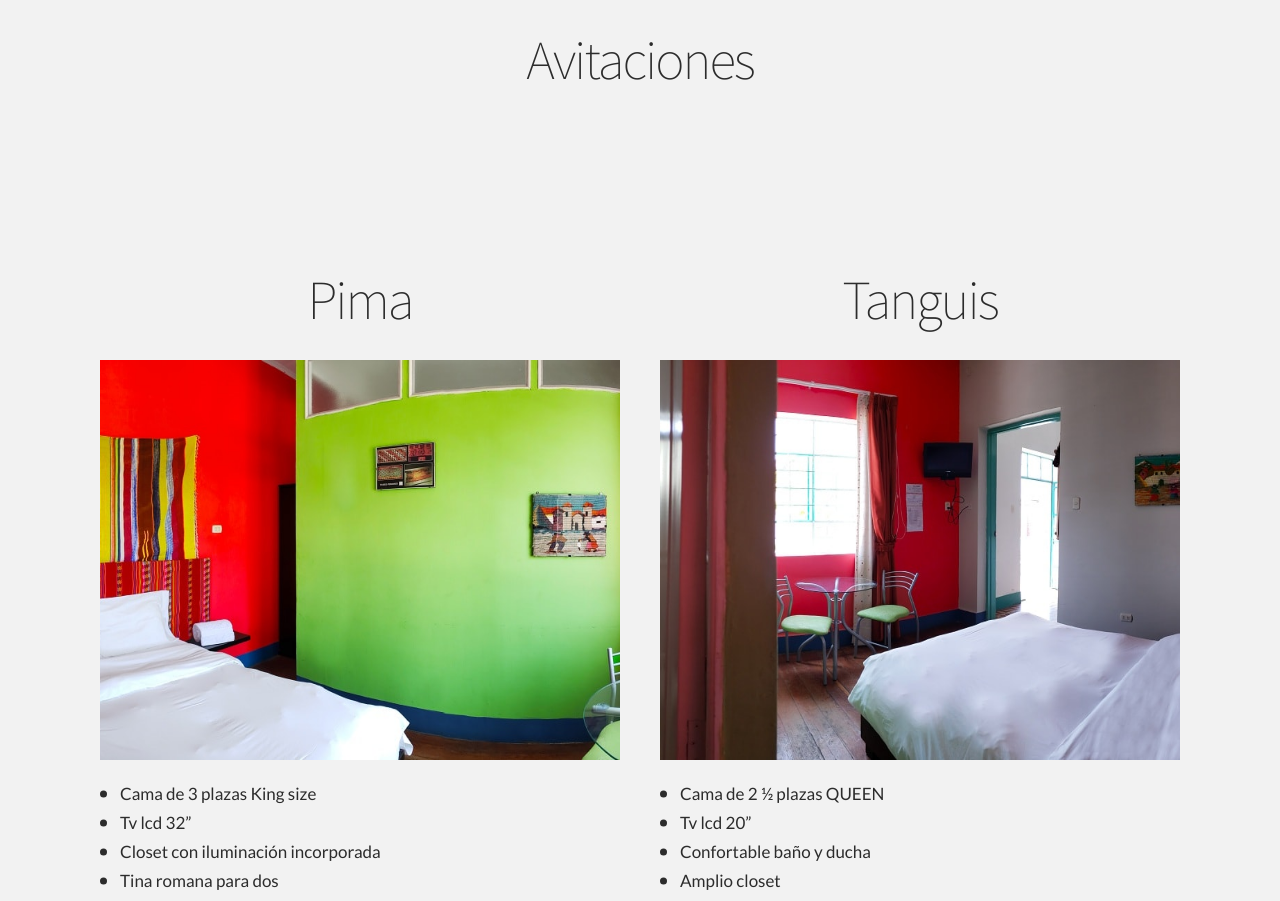
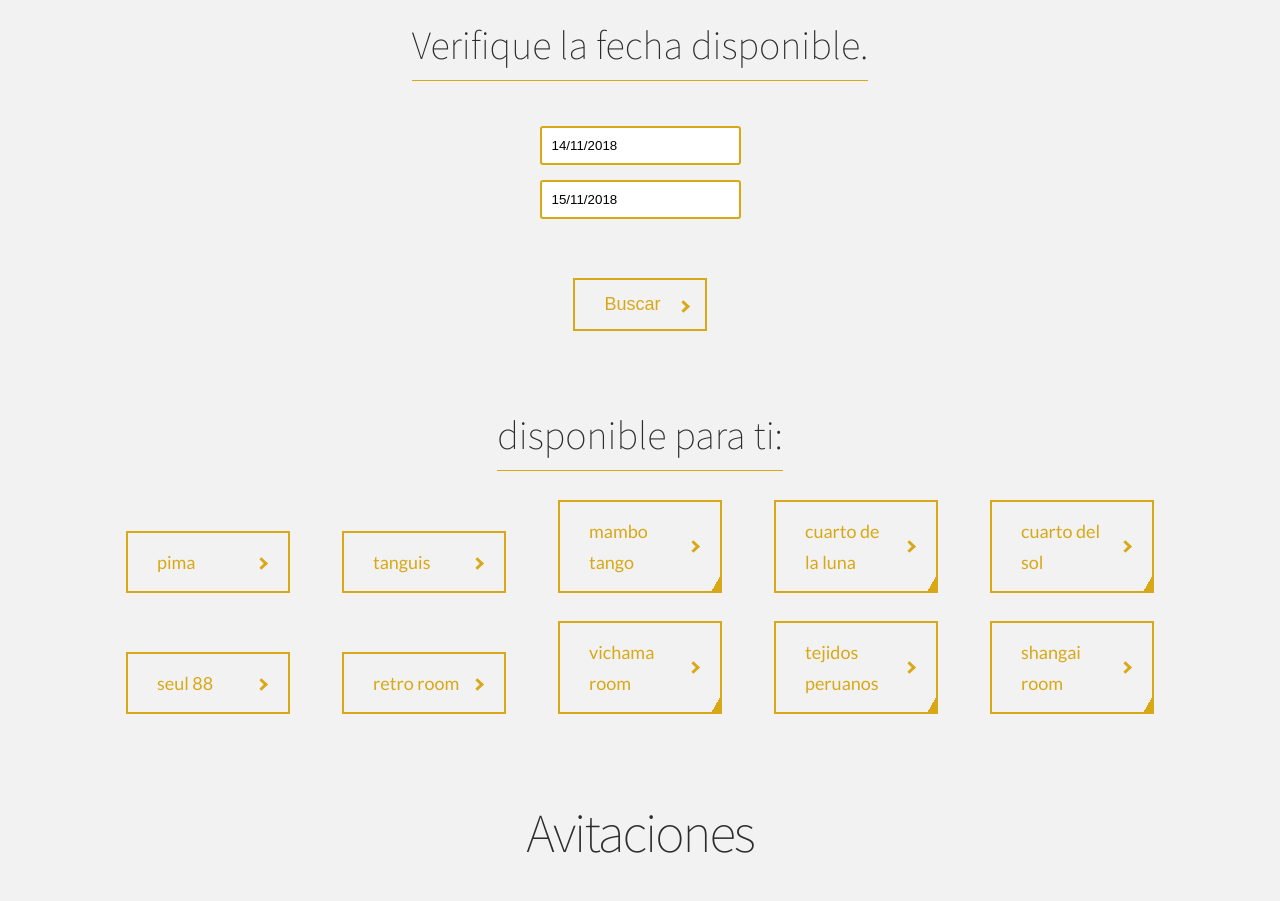
Before and after one commit to LirazG/LCA, a React (Create React App) app in the folder client/: page /hotel in a window 1280 px wide. Shown: the part 860-1761 px from the top of the page. Built offline with nearby package versions, Linux system fonts and the light colour scheme; no server answers; a web font is replaced by a local one.

Commit message:
added date availabillty logic

```diff
--- a/client/sass/components/_room.scss
+++ b/client/sass/components/_room.scss
@@ -1,5 +1,5 @@
 .room{
-  height: 80rem;
+  height: 90rem;
 
   @include respond(tab-port){
     height: 110rem;
--- a/client/sass/layout/reservation-page.scss
+++ b/client/sass/layout/reservation-page.scss
@@ -14,3 +14,15 @@
     height: 100%;
   }
 }
+
+.reservation-list{
+  display: inline-block;
+  width: 15%;
+  margin-top: 2rem;
+  margin-right: 2.5%;
+  margin-left: 2.5%;
+
+  & .btn{
+    width: 100%;
+  }
+}
--- a/client/src/App.js
+++ b/client/src/App.js
@@ -9,6 +9,7 @@ import AboutUs from './components/about.js';
 import ContactUs from './components/contact.js';
 import Home from './components/home-page/home.js';
 import Hotel from './components/hotel/hotel.js';
+import RoomsInfo from './components/hotel/room-info.js';
 import HotelReservation from './components/hotel/reserve.js';
 import Sports from './components/sports/sports.js';
 import Parking from './components/parking/parking.js';
@@ -18,14 +19,17 @@ import Navbar from './components/navbar.js';
 import Footer from './components/footer.js';
 import SportsReservation from './components/sports/reserve.js';
 
-
-
 class App extends Component {
   constructor(){
     super();
 
     this.counter = 0;
+    this.routes = [];
+    for(let i in RoomsInfo){
+      this.routes.push(RoomsInfo[i].details.name);
+    }
   }
+
 
   componentDidMount(){
     if(document.getElementsByClassName('loader')[0]){
@@ -53,7 +57,10 @@ class App extends Component {
     }
   }
 
+
+
   render() {
+
     return (
       <Router>
         <ScrollToTop>
@@ -62,7 +69,9 @@ class App extends Component {
             <Switch>
               <Route exact path='/' component={Home}/>
               <Route path='/about' component={AboutUs}/>
-              <Route path='/hotel/reservation/:value' component={HotelReservation}/>
+              <Route exact path={'/hotel/reservation/:value'} component={HotelReservation} />
+
+
               <Route path='/hotel' component={Hotel}/>
 
               <Route exact path='/sports/reservation/big' component={SportsReservation}/>
--- a/client/src/components/hotel/hotel.js
+++ b/client/src/components/hotel/hotel.js
@@ -1,39 +1,153 @@
 import React, { Component } from 'react';
 import Room from './room.js';
 import WelcomePic from '../welcome-pic.js';
+import axios from 'axios';
+import { Link } from 'react-router-dom';
 
 //import information about the rooms
 import RoomInfo from './room-info';
+
+// Date picker dependencies
+import DatePicker from "react-datepicker";
+import moment from "moment";
+
+import "react-datepicker/dist/react-datepicker.css";
+
 
 class Hotel extends Component {
 
   constructor(props){
 
     super(props);
+
+    this.state = {
+      checkIn:moment(),
+      checkOut:moment().add(1, 'days'),
+      //list of availible rooms by user picked dates - array of display
+      arrayOfAvailibleRooms:['pima','tanguis','mambo tango','cuarto de la luna','cuarto del sol','seul 88','retro room','vichama room','tejidos peruanos','shangai room']
+    }
+
     //require all room pictures
     this.images = this.importAll(require.context('../../img/hotel-page-img', false, /\.(png|jpe?g|svg)$/));
-
+    //devide room to 2 columns
     this.roomsEven = [];
     this.roomsOdd = [];
     for(let i = 0; i < RoomInfo.length; i++){
       if(i % 2 === 0){
-        this.roomsEven.push(<Room key={i} picture={this.images[i]} attributes={RoomInfo[i].attributes} name={RoomInfo[i].details.name} price={RoomInfo[i].details.price}></Room>)
+        this.roomsEven.push(<Room key={RoomInfo[i].details.name} picture={this.images[i]} attributes={RoomInfo[i].attributes} name={RoomInfo[i].details.name} price={RoomInfo[i].details.price}></Room>)
       } else {
-        this.roomsOdd.push(<Room key={i} picture={this.images[i]} attributes={RoomInfo[i].attributes} name={RoomInfo[i].details.name} price={RoomInfo[i].details.price}></Room>)
+        this.roomsOdd.push(<Room key={RoomInfo[i].details.name} picture={this.images[i]} attributes={RoomInfo[i].attributes} name={RoomInfo[i].details.name} price={RoomInfo[i].details.price}></Room>)
       }
     }
 
   }
 
+  componentDidMount(){
+    // fetch taken dates from server
+    axios.get('/api/users/reserve/room')
+      .then(res =>{
+        this.roomDatesData = res.data;
+      }).catch(err =>{console.log(err)});
+  }
+
+
   importAll(arr){
     return arr.keys().map(arr);
   }
 
+  handleCheckinChange = (data) =>{
+    let holder = data.format();
+    this.setState({
+      checkIn:data,
+      checkOut:moment(holder).add(1, 'days')
+    });
+  }
+
+  handleCheckoutChange = (data) =>{
+    this.setState({
+      checkOut:data
+    });
+  }
+
+  checkAvailabillity = () =>{
+    this.setState({
+      arrayOfAvailibleRooms:['pima','tanguis','mambo tango','cuarto de la luna','cuarto del sol','seul 88','retro room','vichama room','tejidos peruanos','shangai room']
+    },()=>{
+      let length = this.state.checkOut.startOf('day').diff(this.state.checkIn.startOf('day'), 'days');
+      let userInputDatesArray = [];
+      let holder = this.state.checkIn;
+      for(let i = 0; i < length; i++){
+        userInputDatesArray.push(holder);
+        let holderFormat = holder.format();
+        holder = moment(holderFormat).add(1, 'days');
+      }
+
+      for(let i in this.roomDatesData){
+        console.log(this.roomDatesData[i][Object.keys(this.roomDatesData[i])[0]])
+        let dateArray = this.roomDatesData[i][Object.keys(this.roomDatesData[i])[0]];
+        for(let j in dateArray){
+          let checkIn = moment([dateArray[j].checkIn.yearCheckin,dateArray[j].checkIn.monthCheckin-1,dateArray[j].checkIn.dayCheckin]);
+          let checkOut = moment([dateArray[j].checkOut.yearCheckout,dateArray[j].checkOut.monthCheckout-1,dateArray[j].checkOut.dayCheckout]);
+          for(let k in userInputDatesArray){
+            if(userInputDatesArray[k].isBetween(checkIn,checkOut,'days', '[)') === true){
+              let index = this.state.arrayOfAvailibleRooms.indexOf(Object.keys(this.roomDatesData[i])[0]);
+              let newArr =  this.state.arrayOfAvailibleRooms;
+              newArr.splice(index,1);
+              this.setState({arrayOfAvailibleRooms:newArr})
+              break;
+            }
+          }
+        }
+      }
+    });
+  }
+
+
+
   render() {
+
+    let newMinDateFormat = this.state.checkIn.format()
+    let newMinDate = moment(newMinDateFormat).add(1,'days');
 
     return (
       <main>
         <WelcomePic classProp={'welcome__img welcome__img--hotel'}/>
+
+        <div className="row u-text-center">
+          <h3 className="heading3 u-margin-top-medium u-margin-bottom-medium">Verifique la fecha disponible.</h3>
+          <DatePicker
+            selected={this.state.checkIn}
+            onChange={this.handleCheckinChange}
+            dateFormat="DD/MM/YYYY"
+            timeCaption="time"
+            minDate={moment()}
+            withPortal
+          />
+          <DatePicker
+            selected={this.state.checkOut}
+            onChange={this.handleCheckoutChange}
+            dateFormat="DD/MM/YYYY"
+            timeCaption="time"
+            minDate={newMinDate}
+            withPortal
+          />
+
+          <button className="btn btn--gold u-margin-top-medium" onClick={this.checkAvailabillity}>Buscar</button>
+        </div>
+
+        <div className="row">
+          <h3 className="heading3">disponible para ti:</h3>
+          <div>
+            {this.state.arrayOfAvailibleRooms.map((item,i) =>{
+              return (
+                <div className='reservation-list' key={i}>
+                  <Link to={'/hotel/reservation/' + item} className="btn btn--gold">{item}</Link>
+                </div>
+              )
+            })}
+          </div>
+        </div>
+
         <div className="row">
           <h2 className="heading2">Avitaciones</h2>
         </div>
--- a/client/src/components/hotel/reserve.js
+++ b/client/src/components/hotel/reserve.js
@@ -29,6 +29,13 @@ class HotelReservation extends Component {
 
 
   componentWillMount(){
+    // check if url is bad and redirect if so
+    let routesArray = ['pima','tanguis','mambo tango','cuarto de la luna','cuarto del sol','seul 88','retro room','vichama room','tejidos peruanos','shangai room'];
+    if(!routesArray.includes(this.props.match.params.value)){
+      window.location.pathname = '/hotel'
+    }
+
+    //fetch room data
     this.images = (require.context('../../img/hotel-page-img', false, /\.(png|jpe?g|svg)$/));
     this.images = this.images.keys().map(this.images)
 
@@ -43,6 +50,7 @@ class HotelReservation extends Component {
 
 
   componentDidMount(){
+
 // fetch taken dates from server
     axios.get('/api/users/reserve/room')
       .then(res =>{
@@ -55,7 +63,6 @@ class HotelReservation extends Component {
           }
         }
         this.setForbiddenDates();
-
       }).catch(err =>{console.log(err)});
   }
 
@@ -243,10 +250,10 @@ class HotelReservation extends Component {
               <p className="form__assurance--p">Nombre: <b>{this.state.firstName}</b></p>
               <p className="form__assurance--p">Apellido: <b>{this.state.lastName}</b></p>
               <p className="form__assurance--p">Teléfono: <b>{this.state.phone}</b></p>
-              <p className="form__assurance--p">Check-in: <b>{this.state.checkIn.format('YYYY/MM/DD')}</b></p>
-              <p className="form__assurance--p">Check-out: <b>{this.state.checkOut.format('YYYY/MM/DD')}</b></p>
-              <p className="form__assurance--p">Total dias: <b>{this.state.checkOut.diff(this.state.checkIn, 'days')}</b></p>
-              <p className="form__assurance--p">Precio total : <b> soles</b></p>
+              <p className="form__assurance--p">Check-in: <b>{this.state.checkIn.format('DD/MM/YYYY')}</b></p>
+              <p className="form__assurance--p">Check-out: <b>{this.state.checkOut.format('DD/MM/YYYY')}</b></p>
+              <p className="form__assurance--p">noches total: <b>{this.state.checkOut.startOf('day').diff(this.state.checkIn.startOf('day'), 'days')}</b></p>
+              <p className="form__assurance--p">Precio total: <b>{this.state.checkOut.startOf('day').diff(this.state.checkIn.startOf('day'), 'days') * this.roomPrice} soles</b></p>
             </div>
           </div>
 
--- a/client/src/index.css
+++ b/client/src/index.css
@@ -324,6 +324,12 @@ body {
   top: 50%;
   left: 30%;
   transform: translate(-50%, -50%); }
+
+.display-off {
+  display: none; }
+
+.display-on {
+  display: block; }
 
 .row {
   max-width: 1140px;
@@ -1149,6 +1155,15 @@ body {
   .reservation-picture__image {
     width: 100%;
     height: 100%; }
+
+.reservation-list {
+  display: inline-block;
+  width: 15%;
+  margin-top: 2rem;
+  margin-right: 2.5%;
+  margin-left: 2.5%; }
+  .reservation-list .btn {
+    width: 100%; }
 
 .btn {
   cursor: pointer;
@@ -2066,7 +2081,7 @@ body {
     padding: 5px 0 !important; }
 
 .room {
-  height: 80rem; }
+  height: 90rem; }
   @media (max-width: 61.25em) {
     .room {
       height: 110rem; } }
```
Also changed, not shown: client/sass/base/_utility.scss (+8 -0 lines).
